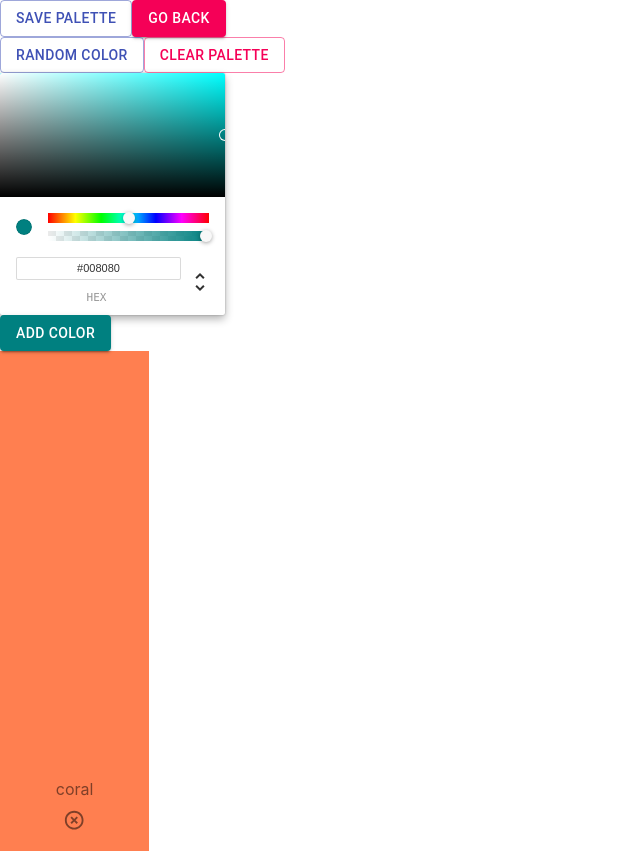
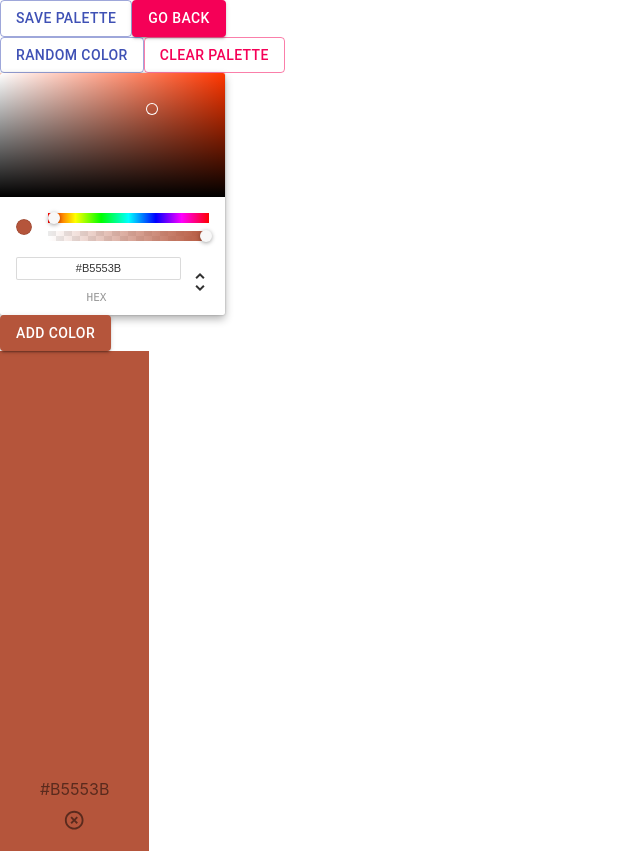
Before and after one commit to parthpatel6347/react-color-palette, a React (Create React App) app: page /palette/new in a window 1280 px wide. Shown: the whole page, without its empty margins (0-640 px from the left). Built offline with nearby package versions, Linux system fonts and the light colour scheme; the HTML template or start-up script is replaced by a standard one.

Commit message:
add popover on save and add color buttons

```diff
--- a/src/ColorPicker.js
+++ b/src/ColorPicker.js
@@ -1,13 +1,16 @@
 import React, { Component } from "react";
 import { ChromePicker } from "react-color";
 import Button from "@material-ui/core/Button";
+import Popover from "@material-ui/core/Popover";
 
 class ColorPicker extends Component {
   constructor(props) {
     super(props);
-    this.state = { currentColor: "teal" };
+    this.state = { currentColor: "#B5553B", anchorEl: null };
     this.changeCurrColor = this.changeCurrColor.bind(this);
     this.handleSubmit = this.handleSubmit.bind(this);
+    this.handlePopOver = this.handlePopOver.bind(this);
+    this.handleClose = this.handleClose.bind(this);
   }
 
   changeCurrColor(color) {
@@ -18,25 +21,55 @@ class ColorPicker extends Component {
     const newColor = { color: this.state.currentColor };
     this.props.addColor(newColor);
   }
+
+  handlePopOver(event) {
+    this.setState({ anchorEl: event.currentTarget });
+  }
+
+  handleClose() {
+    this.setState({ anchorEl: null });
+  }
+
   render() {
-    const { isPaletteFull } = this.props;
+    const open = Boolean(this.state.anchorEl);
+    const id = open ? "popover" : undefined;
+    const { isPaletteFull, colors } = this.props;
+    let isColorUnique = colors.every(
+      (color) => color.color !== this.state.currentColor
+    );
     return (
       <div>
         <ChromePicker
           color={this.state.currentColor}
-          onChangeComplete={this.changeCurrColor}
+          onChange={this.changeCurrColor}
         />
         <Button
           variant="contained"
           color="primary"
           style={{
-            backgroundColor: isPaletteFull ? "" : this.state.currentColor,
+            backgroundColor: !isPaletteFull && this.state.currentColor,
           }}
-          onClick={this.handleSubmit}
+          onClick={isColorUnique ? this.handleSubmit : this.handlePopOver}
           disabled={isPaletteFull}
         >
           {isPaletteFull ? "Palette Full" : "Add Color"}
         </Button>
+        <Popover
+          id={id}
+          open={open}
+          anchorEl={this.state.anchorEl}
+          onClose={this.handleClose}
+          anchorOrigin={{
+            vertical: "bottom",
+            horizontal: "center",
+          }}
+          transformOrigin={{
+            vertical: "top",
+            horizontal: "center",
+          }}
+        >
+          <p>Color already added.</p>
+        </Popover>
       </div>
     );
   }
--- a/src/NewPaletteForm.js
+++ b/src/NewPaletteForm.js
@@ -19,7 +19,7 @@ class NewPaletteForm extends Component {
   constructor(props) {
     super(props);
     this.state = {
-      colors: [{ color: "coral" }],
+      colors: [{ color: "#B5553B" }],
     };
     this.addColor = this.addColor.bind(this);
     this.handleSubmit = this.handleSubmit.bind(this);
@@ -92,7 +92,11 @@ class NewPaletteForm extends Component {
           >
             Clear Palette
           </Button>
-          <ColorPicker isPaletteFull={isPaletteFull} addColor={this.addColor} />
+          <ColorPicker
+            colors={this.state.colors}
+            isPaletteFull={isPaletteFull}
+            addColor={this.addColor}
+          />
         </div>
         <div className={classes.paletteContainer}>
           <DraggableColorList
--- a/src/PaletteSaveForm.js
+++ b/src/PaletteSaveForm.js
@@ -2,15 +2,21 @@ import React, { Component } from "react";
 import Button from "@material-ui/core/Button";
 import { Link } from "react-router-dom";
 import PaletteSaveDialogue from "./PaletteSaveDialogue";
+
+import Popover from "@material-ui/core/Popover";
+import Typography from "@material-ui/core/Typography";
 
 class PaletteSaveForm extends Component {
   constructor(props) {
     super(props);
     this.state = {
       saveDialogueOpen: false,
+      anchorEl: null,
     };
     this.openSaveDialogue = this.openSaveDialogue.bind(this);
     this.hideSaveDialogue = this.hideSaveDialogue.bind(this);
+    this.handleClose = this.handleClose.bind(this);
+    this.handlePopOver = this.handlePopOver.bind(this);
   }
 
   openSaveDialogue() {
@@ -21,17 +27,45 @@ class PaletteSaveForm extends Component {
     this.setState({ saveDialogueOpen: false });
   }
 
+  handleClose() {
+    this.setState({ anchorEl: null });
+  }
+
+  handlePopOver(event) {
+    this.setState({ anchorEl: event.currentTarget });
+  }
+
   render() {
+    const open = Boolean(this.state.anchorEl);
+    const id = open ? "popover" : undefined;
     const { handleSubmit, palettes, colors, minColors } = this.props;
     return (
       <div>
         <Button
           variant="outlined"
           color="primary"
-          onClick={this.openSaveDialogue}
+          onClick={colors.length ? this.openSaveDialogue : this.handlePopOver}
+          aria-describedby={id}
         >
           Save Palette
         </Button>
+        <Popover
+          id={id}
+          open={open}
+          anchorEl={this.state.anchorEl}
+          onClose={this.handleClose}
+          anchorOrigin={{
+            vertical: "bottom",
+            horizontal: "center",
+          }}
+          transformOrigin={{
+            vertical: "top",
+            horizontal: "center",
+          }}
+        >
+          <p>Cannot save an empty palette.</p>
+        </Popover>
+
         <Link to="/">
           <Button variant="contained" color="secondary">
             Go Back
```
Also changed, not shown: 1 other file (tests, documents, lock files or other folders).
